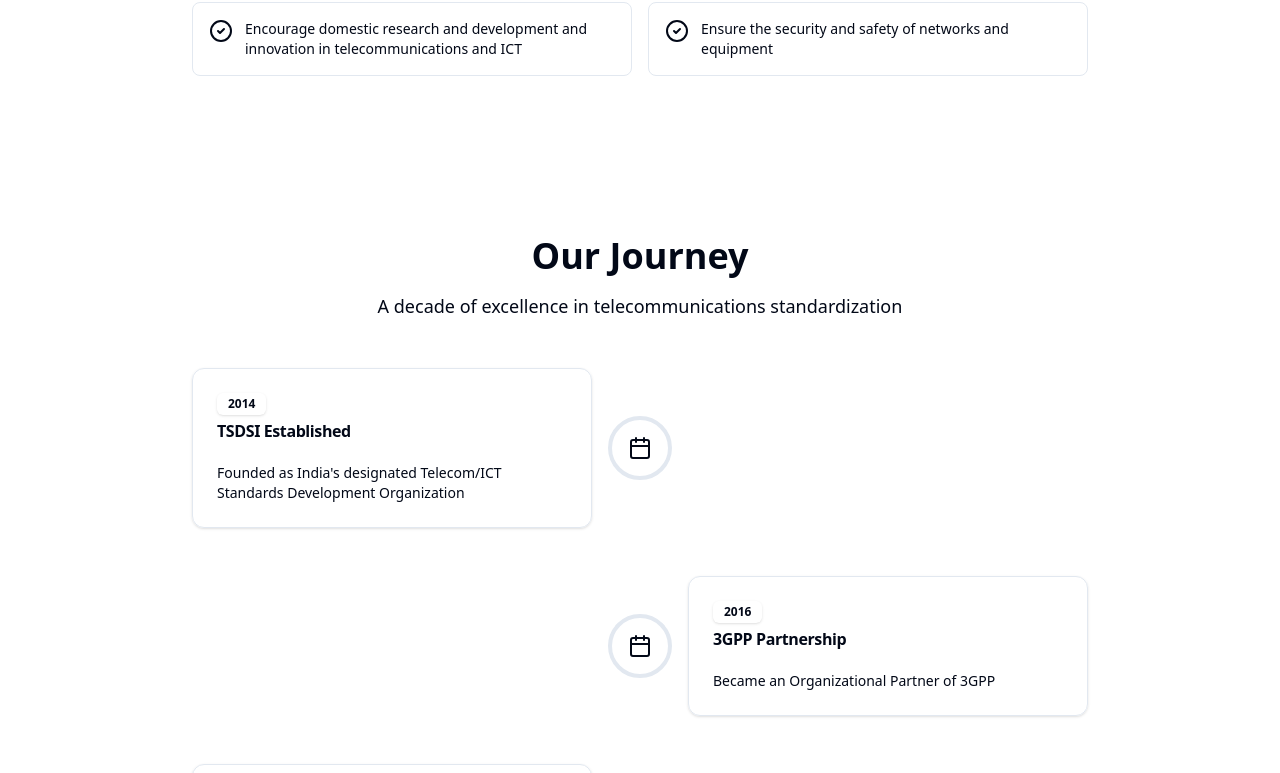
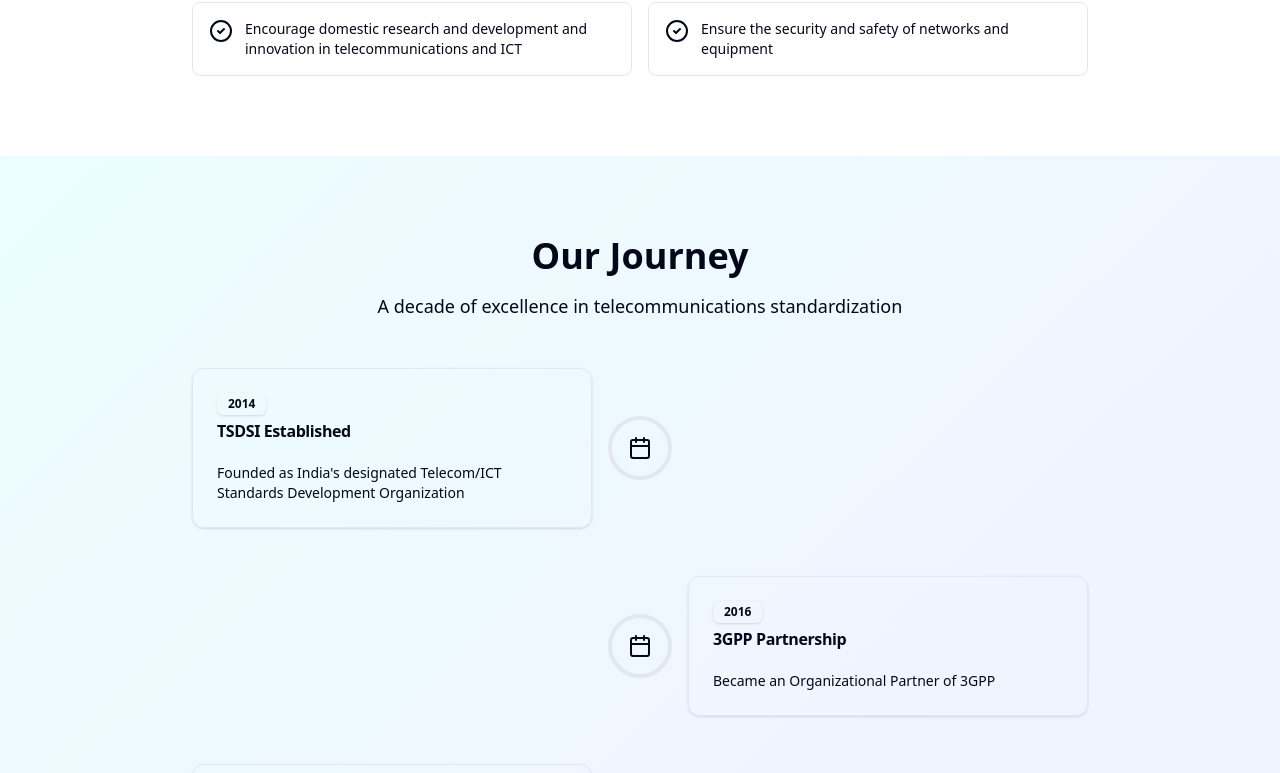
Before and after one commit to rostanai/tsdsi, a Next.js app: page /about in a window 1280 px wide. Shown: the part 2169-2942 px from the top of the page. Built offline with nearby package versions, Linux system fonts and the light colour scheme.

Commit message:
Add colorful gradient background to Our Journey timeline section

```diff
--- a/app/about/page.tsx
+++ b/app/about/page.tsx
@@ -258,7 +258,7 @@ export default function AboutPage() {
             </section>
 
             {/* History & Milestones */}
-            <section className="py-20" id="history">
+            <section className="py-20 bg-gradient-to-br from-cyan-50 via-blue-50 to-indigo-50" id="history">
                 <div className="container mx-auto px-4 lg:px-8">
                     <div className="mb-12 text-center">
                         <h2 className="mb-4 text-3xl font-bold sm:text-4xl">Our Journey</h2>
```
